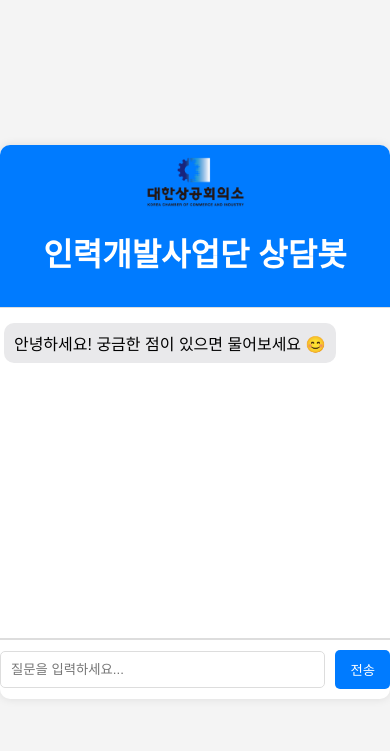
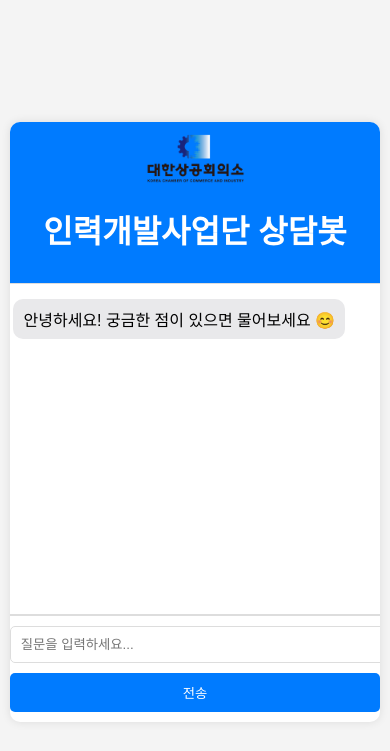
Before and after one commit to jhrho03/chatbot-flask-app, a Flask app: page / in a window 390 px wide. Shown: the top 751 px of the page. Run offline with Flask 3, Linux system fonts and the light colour scheme.

Commit message:
Update index.html

```diff
--- a/templates/index.html
+++ b/templates/index.html
@@ -102,6 +102,29 @@
       cursor: pointer;
       flex-shrink: 0;
     }
+
+    @media (max-width: 600px) {
+  .chat-container {
+    width: 95%;
+  }
+
+  .input-box input[type="text"] {
+    min-width: 0;
+    width: 100%;
+    margin-right: 0;
+    margin-bottom: 10px;
+  }
+
+  .input-box {
+    flex-direction: column;
+    align-items: stretch;
+  }
+
+  .input-box button {
+    width: 100%;
+  }
+}
+
   </style>
 </head>
 <body>
```
